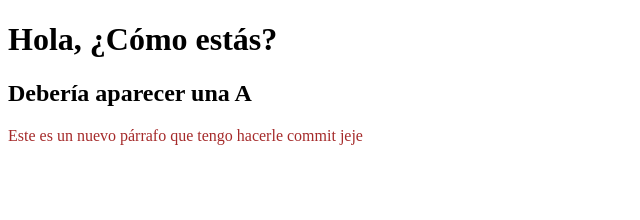
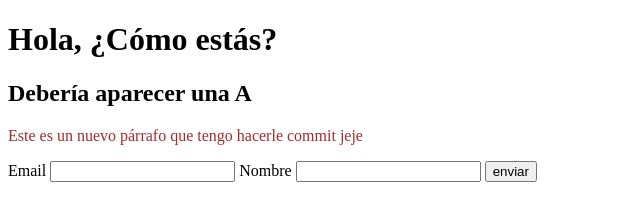
Before and after one commit to hannerco/GitCourse, a plain HTML site: page index.html in a window 1280 px wide. Shown: the whole page, without its empty margins (0-640 px from the left). Drawn offline with Linux system fonts and the light colour scheme.

Commit message:
Se ha agragado ahorita un nuevo formulario

```diff
--- a/index.html
+++ b/index.html
@@ -10,5 +10,18 @@
     <h1>Hola, ¿Cómo estás?</h1>
     <h2>Debería aparecer una A</h2>
     <p>Este es un nuevo párrafo que tengo hacerle commit jeje</p>
+    <form action="">
+        Email
+        <label for="">
+            <input type="text">
+        </label>
+        Nombre
+        <label for="">
+            <input type="text">
+        </label>
+        <label for="">
+            <input type="submit" value="enviar">
+        </label>
+    </form>
 </body>
 </html>
```
